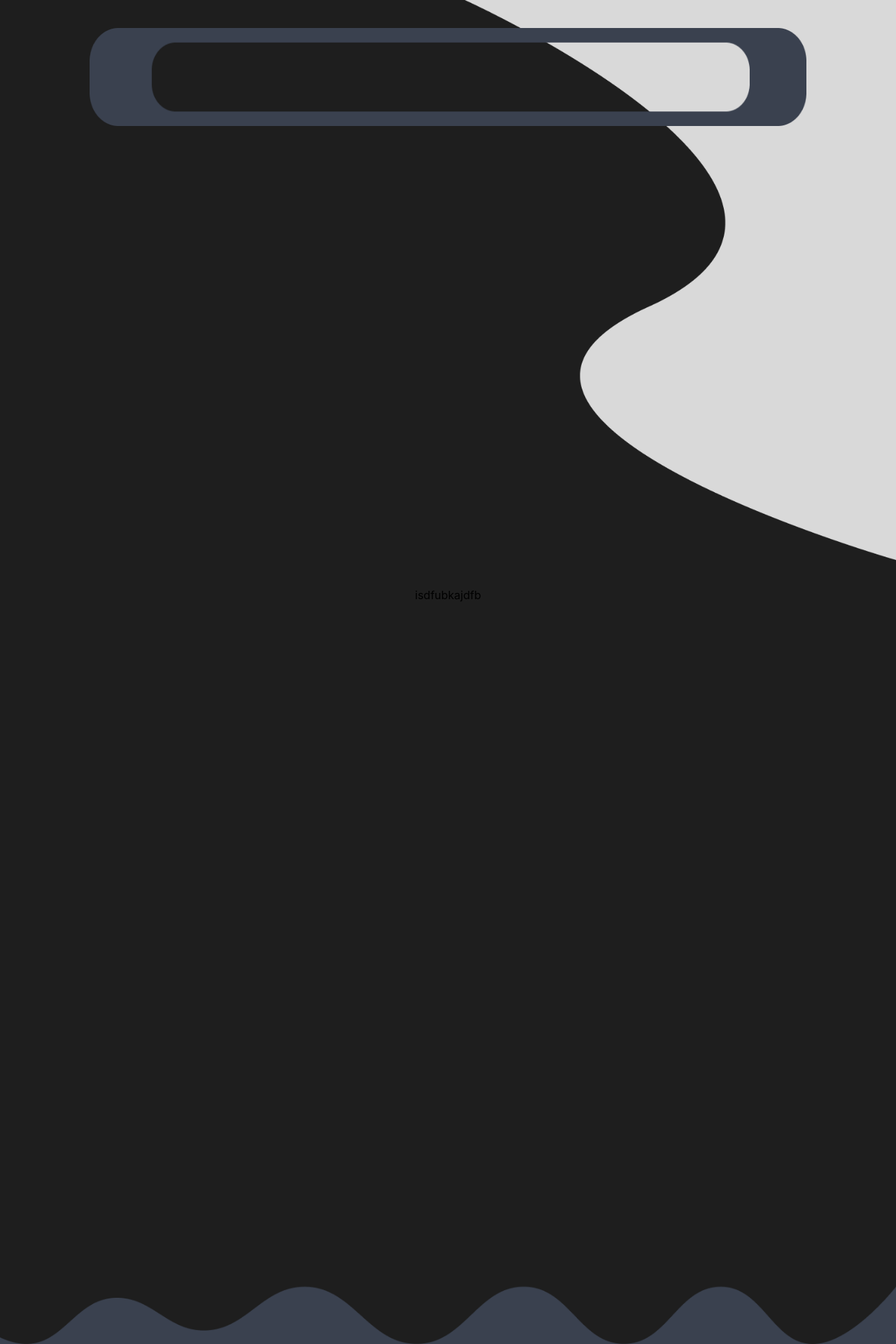
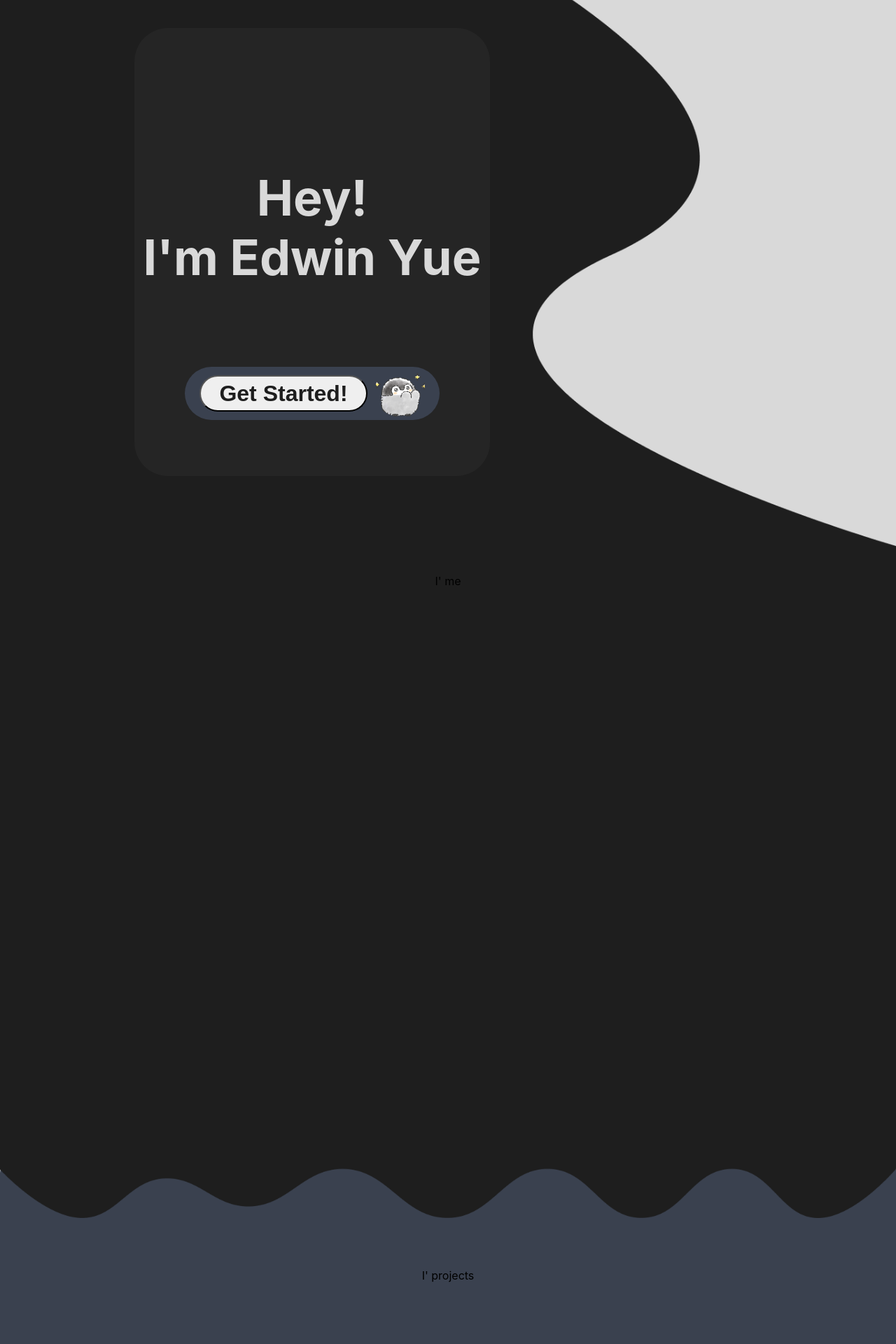
Before and after one commit to edwaddle/personal-website, a React (Create React App) app: page / in a window 1280 px wide. Shown: the top 1920 px of the page at 70% size. Built offline with nearby package versions, Linux system fonts and the light colour scheme.

Commit message:
made scroll into view, and added home screen
Changed everything from position absolute to position relative, and I'm not sure how to style the navbar. Will continue working on the rest of the sections another time

```diff
--- a/src/App.css
+++ b/src/App.css
@@ -1,78 +1,134 @@
 * {
-  overflow-y: visible;
-  overflow-x: hidden;
+  /*font-family: 'Doppio One'; /*doesn't work*/
+}
+h1{
+  margin: 0;
+  font-size:70px;
+  color: #D9D9D9;
 }
 .App {
   text-align: center;
 }
 section{
   position: relative;
-  height: 110vh;
+  height: 105vh;
+  padding-top: 15vh;
   width: 100vw;
 
 }
+ul{
+  padding:0px;
+}
 .NavBar{
-  position: absolute;
+  position: sticky;
+  top: 0px;
+  overflow: hidden;
   width: 80vw;
   height: 140px;
   z-index: 100;
-  translate: calc(50vw - 40vw) 40px;
-  background-image: url('background-images/Outer\ Nav\ Bar.png');
-  background-repeat: no-repeat;
-  background-attachment: fixed;
-  background-size:100% 100%;
+  translate: calc(50% - 30vw);
   display: flex;
   justify-content: center;
   align-items: center;
+  top:0;
 
 }
 .Hole {
-
+  background: rgba(255, 255, 255, 0.6);
+  height: 100px;
+  width: 60vw;
+  border-radius: 32px;
+  display: flex;
+  justify-content: space-between;
+  align-items: center;
+}
+li{
+  float:inline-start;
+  padding: 0 24px;
+  font-size: 36px;
+  list-style: none;
+}
+li a{
+  text-decoration: none;
+  color:#1E1E1E;
+  font-weight:500;
 }
 .Home{
   background-color: #1E1E1E;
-  height: 100vh !important;;
+  height: 100vh !important;
   background-image: url('background-images/Rectangle\ 3.png');
   background-position-x:right;
   background-repeat:no-repeat;
   background-size:contain;
-
+  margin-top:-140px;
+  display: flex;
+  justify-content: left;
+}
+.introBox{
+  margin: 20px 15vw;
+  height:calc(640px - 200px - 80px);
+  padding: 200px 0 80px 0;
+  width: 508px;
+  background-color: #252525;
+  border-radius: 48px;
+  display: flex;
+  flex-direction: column;
+  justify-content: space-between;
+  align-items:center;
+}
+.getStartedBox{
+  height: 76px;
+  width: 364px;
+  background-color:#3A414F;
+  border-radius: 48px;
+  display: flex;
+  justify-content: center;
+  align-items: center;
+}
+.getStarted{
+  height: 52px;
+  width: 240px;
+  margin-right:12px;
+  border-radius: 48px;
+  font-size: 32px;
+  color: #1E1E1E;
+  font-weight: bold;
+}
+.innerSection{
+  padding-top: 40px;
 }
 .AboutMe{
   background-image: url('background-images/screen\ 2.png');
-  background-position-x:right;
   background-repeat:no-repeat;
-  background-size:cover;
-  height: 135vh !important; /*if the height is too small, it clips the image*/
-  padding-top: 5vh;
-  position: absolute;
+  background-size: 100% 100%;
+  padding: 0 !important;
+  height:120vh !important;
+  position: relative;
   z-index: 2;
-
 }
 .Projects{
   background-image: url('background-images/screen\ 3.png');
-  background-position-x:right;
   background-repeat:no-repeat;
-  background-size:cover;
-  height: 125vh !important;
-  padding-top: 25vh;
-  translate: 0 120vh;
-  position: absolute;
-  z-index: 1;
+  background-size: 100% 100%;
+  margin-top:-11vh;
+  position: relative;
+  z-index:1;
+  height:115vh !important;
 }
 .Clubs{
   background-image: url('background-images/screen\ 4.png');
-  background-position-x:right;
   background-repeat:no-repeat;
-  background-size:cover;
-  height: 115vh !important;
-  padding-top:25vh;
-  translate: 0 250vh;
-  position:absolute;
+  background-size: 100% 100%;
+  margin-top:-10vh;
+  position:relative;
   z-index: 0;
 }
 footer{
+  position:relative;
   background-color: #FFFFFF;
   height: 200px;
   width: 100vw;
+  margin-top:-10vh;
+  z-index: -1;
+
 }
--- a/src/App.js
+++ b/src/App.js
@@ -1,21 +1,64 @@
-import logo from './logo.svg';
 import './App.css';
+import {useRef} from 'react';
+
 
 function App() {
+  const homeRef = useRef();
+  const aboutMeRef = useRef();
+  const projectsRef = useRef();
+  const clubRef = useRef();
+
   return (
     <div className="App">
+      {/*
       <div className="NavBar">
-        <div className="Hole"></div>
+        <ul className="Hole">
+        <li>
+            <a href="#projects" onClick={() => {
+              homeRef.current.scrollIntoView({ behavior: 'smooth' });
+            }}>Home</a>
+          </li>
+          <li>
+            <a href="#projects" onClick={() => {
+              aboutMeRef.current.scrollIntoView({ behavior: 'smooth' });
+            }}>About Me</a>
+          </li>
+          <li>
+            <a href="#projects" onClick={() => {
+              projectsRef.current.scrollIntoView({ behavior: 'smooth' });
+            }}>Projects</a>
+          </li>
+          <li>
+            <a href="#projects" onClick={() => {
+              clubRef.current.scrollIntoView({ behavior: 'smooth' });
+            }}>Clubs</a>
+          </li>
+        </ul>
       </div>
-
-      <section className="Home"></section>
+      */}
+      <section className="Home">
+        <div ref={homeRef} className="innerSection">
+          <div className="introBox">
+            <h1>Hey!<br/> I'm Edwin Yue</h1>
+            <div className="getStartedBox">
+              <button onClick={() => {
+              aboutMeRef.current.scrollIntoView({ behavior: 'smooth' });
+            }} className="getStarted">Get Started!</button>
+              <img src={require('./background-images/penguin.png')} />
+            </div>
+          </div>
+        </div>
+      </section>
       <section className="AboutMe">
-        isdfubkajdfb
+        <div ref={aboutMeRef} className="innerSection">I' me</div>
       </section>
-      <section className="Projects">I' projects
+      <section  className="Projects">
+        <div ref={projectsRef} className="innerSection">I' projects</div>
       </section>
-      <section className="Clubs">I'm clubs</section>
-      <footer>this is a footer</footer>
+      <section className="Clubs">
+        <div ref={clubRef} innerSection>I' CLubs</div>
+      </section>
+      <footer></footer>
 
     </div>
   );
```
Also changed, not shown: src/background-images/penguin.png (added).
